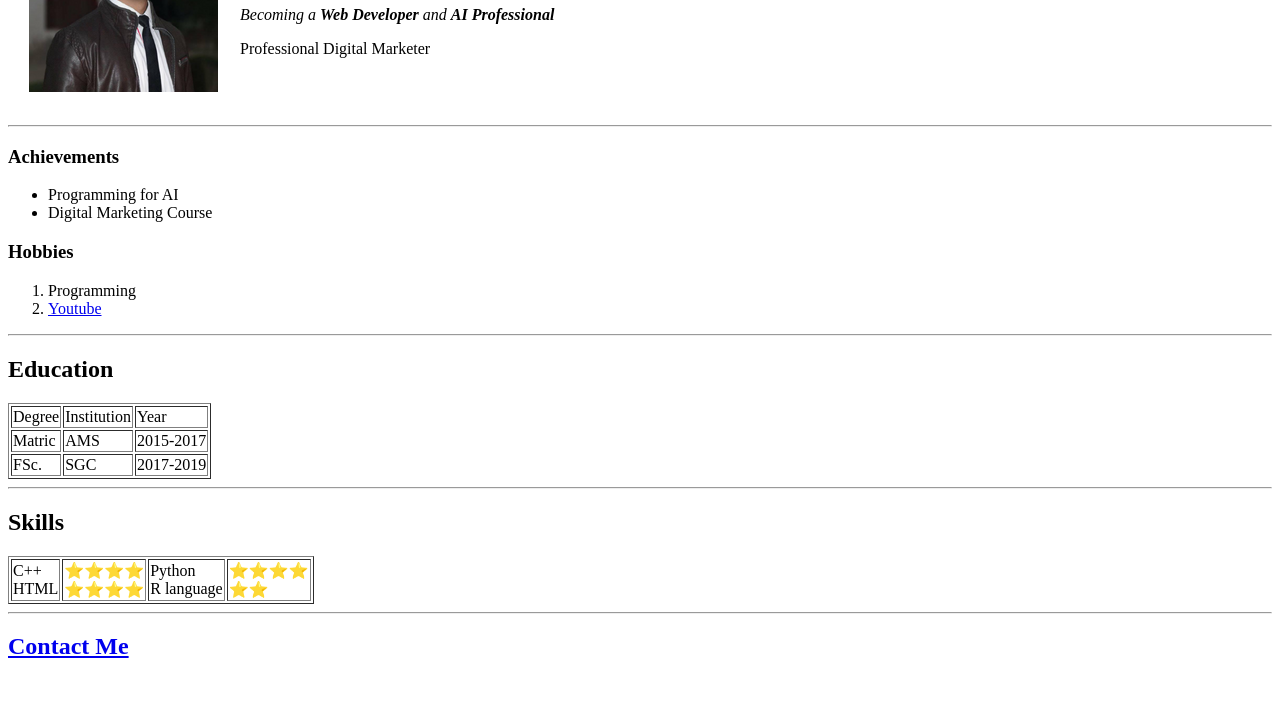
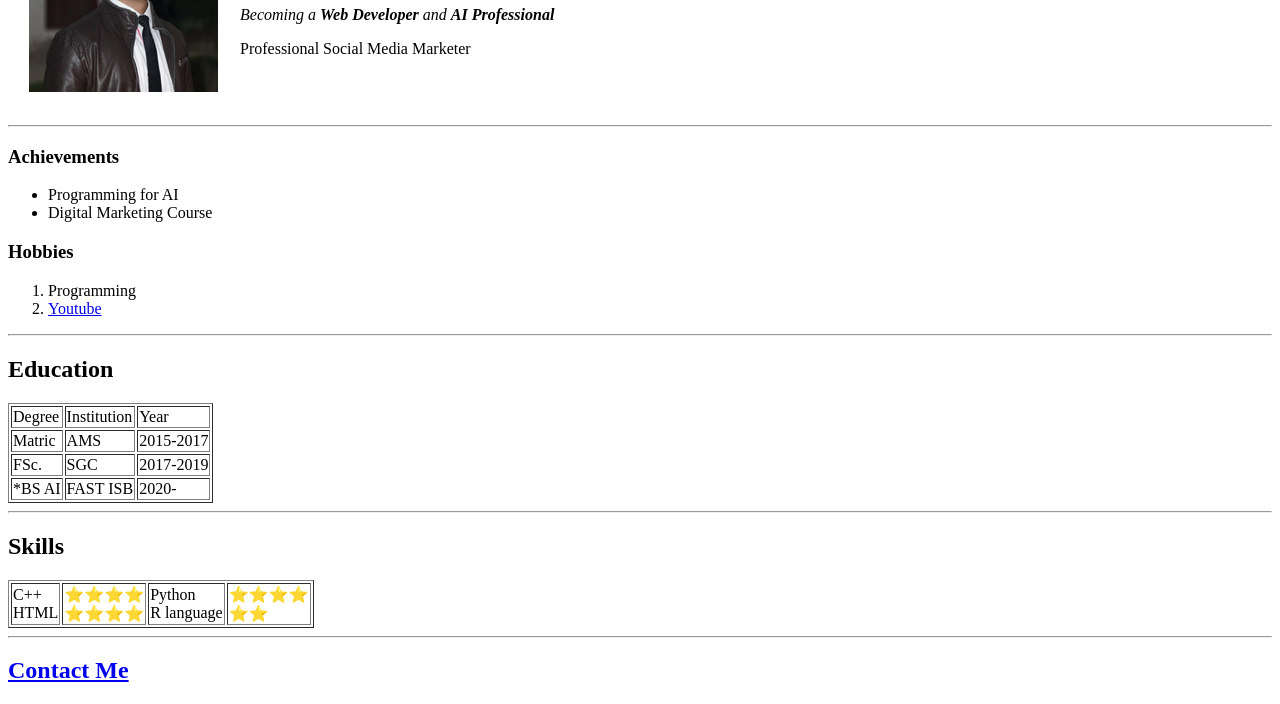
Before and after one commit to ahmadmasoodshujra/CV, a plain HTML site: page index.html in a window 1280 px wide. Shown: the part 124-828 px from the top of the page. Before the commit the page ends 804 px from the top, so only its background shows below. Drawn offline with Linux system fonts and the light colour scheme.

Commit message:
Name Update

```diff
--- a/index.html
+++ b/index.html
@@ -12,9 +12,9 @@
                     <img src="Ahmad Masood Shujra.jpg" alt="Ahmad Masood Shujra Profile Pic">
                 </td>
                 <td>
-                    <h1>Ahmad Masood</h1>
+                    <h1>Ahmad Masood Shujra</h1>
                     <p><em>Becoming a <strong>Web Developer</strong> and <strong>AI Professional</strong></em></p>
-                    <p>Professional Digital Marketer</p>
+                    <p>Professional Social Media Marketer</p>
                 </td>
             </tr>
         </table>
@@ -50,6 +50,11 @@
                     <td>SGC</td>
                     <td>2017-2019</td>
                 </tr>
+                <tr>
+                    <td>*BS AI</td>
+                    <td>FAST ISB</td>
+                    <td>2020-</td>
+                </tr>
             </tbody>
         </table>
         <hr>
```
